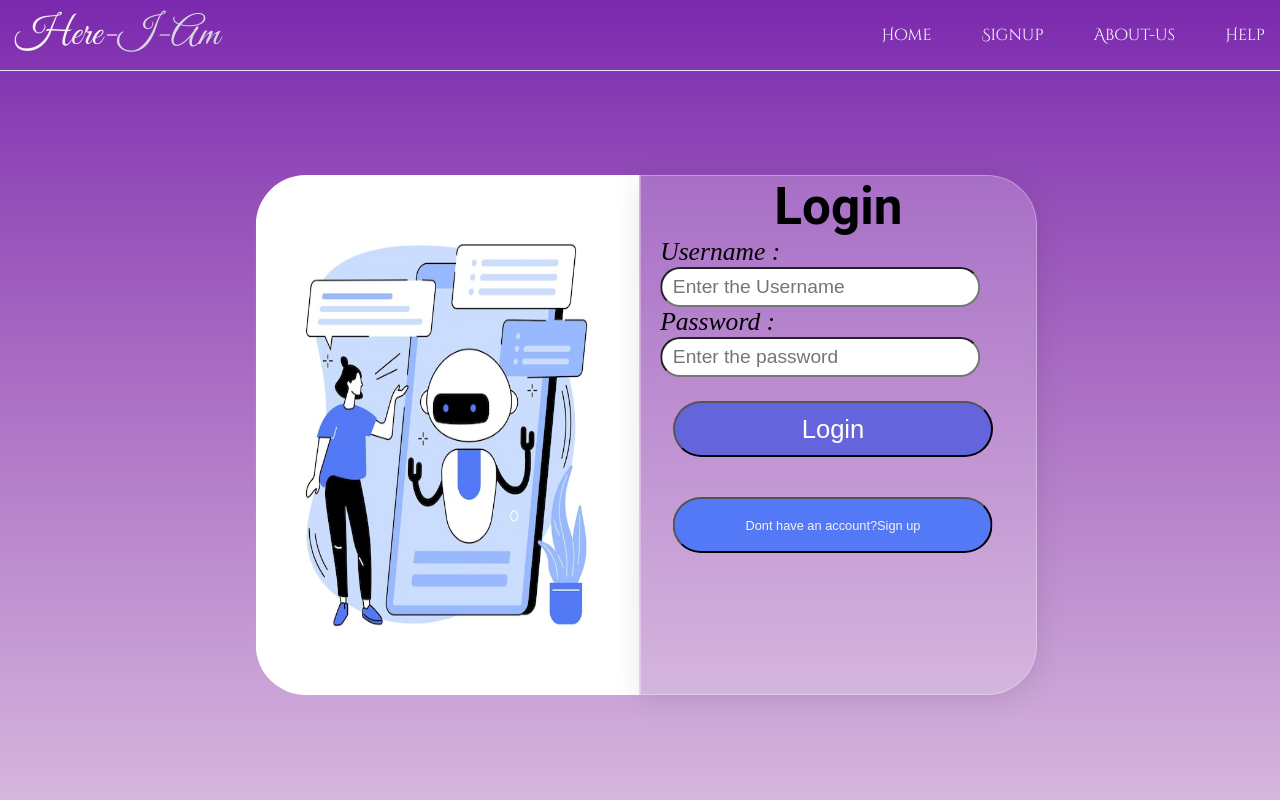
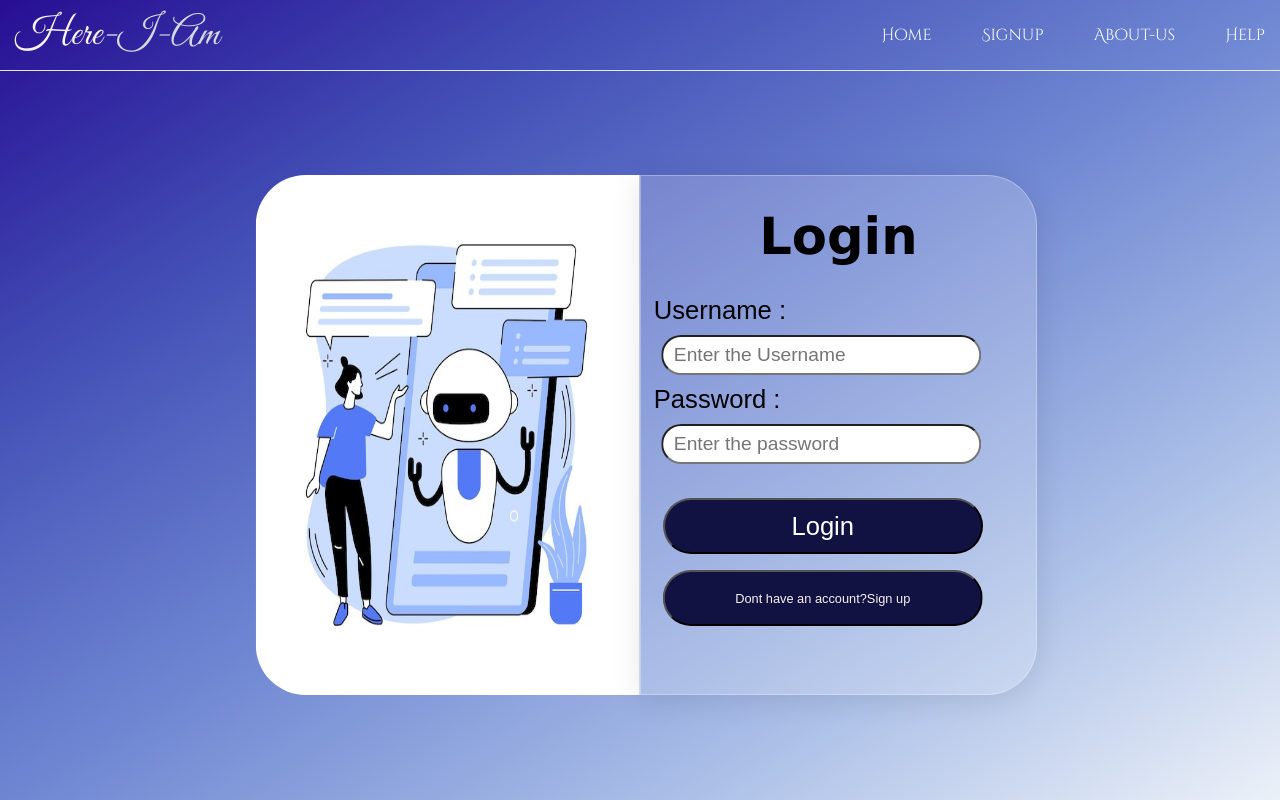
Before and after one commit to Jenin-Immanuel/here-i-am-frontend, a website built with Vite: page src/index.html in a window 1280 px wide. Built offline with nearby package versions, Linux system fonts and the light colour scheme; a web font is replaced by a local one.

Commit message:
background change

```diff
--- a/src/styles/style.css
+++ b/src/styles/style.css
@@ -69,20 +69,24 @@ body{
   /* background-image: linear-gradient(to right top, #f9caf2, #f9b2e6, #fa98d8, #fb7cc6, #fc5cb1, #ff529f, #ff498c, #ff4279, #ff5d6c, #ff7663, #ff8d5f, #ffa361); */
   /* background: rgb(9,9,121); */
   /*background: linear-gradient(120deg, rgba(9,9,121,1) 20%, rgba(0,212,255,1) 100%);*/
-  background-image: linear-gradient(to top, #d5b6dd, #c193d1, #ac71c5, #954fb9, #7b29ae);
+  background-image: linear-gradient(to right bottom, #270e93, #4350b6, #6e86d2, #a7bce6, #ecf1f8);
 }
 
 h1{
   position: relative;
+  margin-top: 30px;
+  margin-bottom: 30px;
 
     text-align: center;
     font-size: 4vw;
+    font-family: Verdana, Geneva, Tahoma, sans-serif;
 }
 label{
   font-size: 2vw;
-  font-style: italic;
-  font-family: 'Times New Roman', Times, serif;
-  margin-left: 1.5vw;
+  /* font-style: italic; */
+  font-family:Arial, Helvetica, sans-serif;
+  margin-left: 1vw;
+  translate: 0vw 0vh;
 }
 /* input{
 } */
@@ -90,12 +94,12 @@ label{
   translate: 0vw 3vh;
     position: relative;
     align-items: center;
-    margin-left: 2.5vw;
+    margin-left: 1.7vw;
     width: 25vw;
     height: 7vh;
     border-radius: 30px;
     color: white;
-    background-color: rgb(100, 100, 220);
+    background-color: rgb(18 18 66);
     /* font-size: 22px; */
     font-size: 2vw;
 }
@@ -110,16 +114,14 @@ width: 4vw;
 }
 
 .signinlink{
-    translate: 2vw 8vh;
+  translate: 1.7vw 5vh;
   position: relative;
   align-items: center;
-    margin-left: 0.5vw;
   width: 25vw;
   height: 7vh;
   border-radius: 30px;
   color: white;
-    background-color: rgb(83,121,246);
-    /* font-size: 22px; */
+  background-color: rgb(18, 18, 66);
 }
 /* editted */
 html {
@@ -269,6 +271,7 @@ a {
   translate: 1.5vw ;
   color: #19ec22;
   font-size: 1.5vw;
+  margin: 10px 1px 10px 1px;
 }
 
 
```
Also changed, not shown: src/l.png (added), src/login.png (added). Lines whose indentation alone changed are shown as unchanged.
